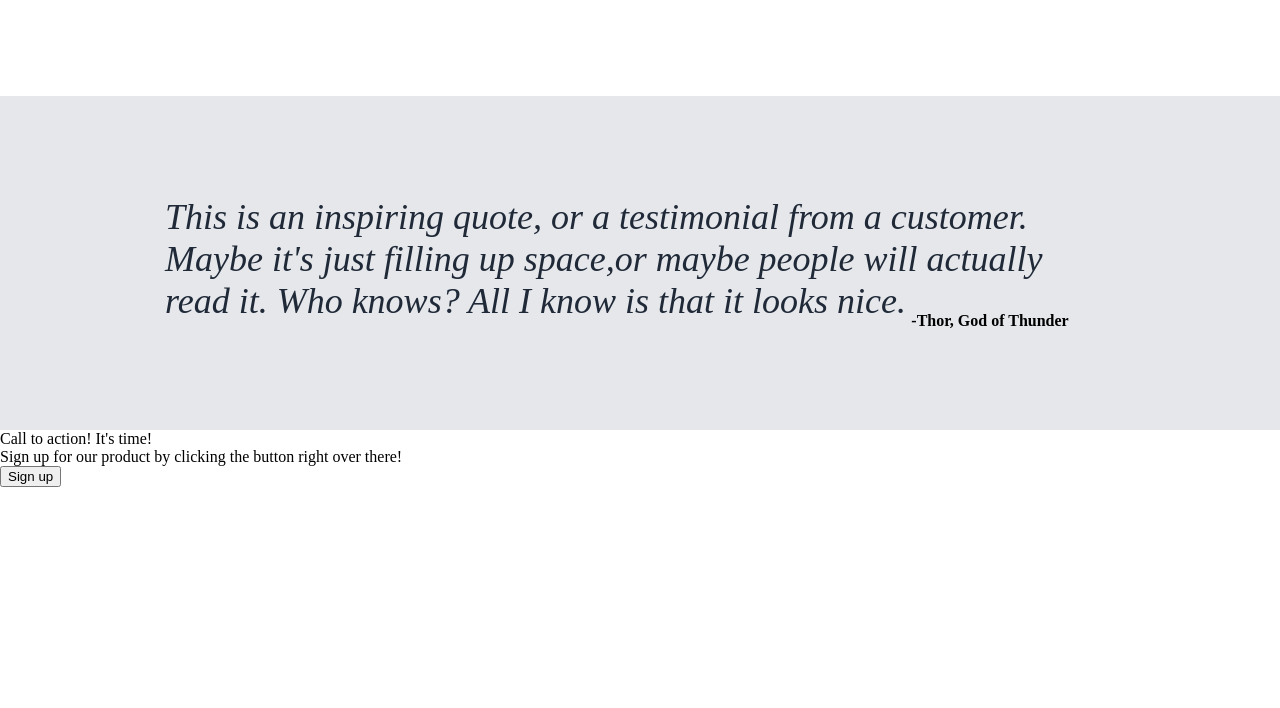
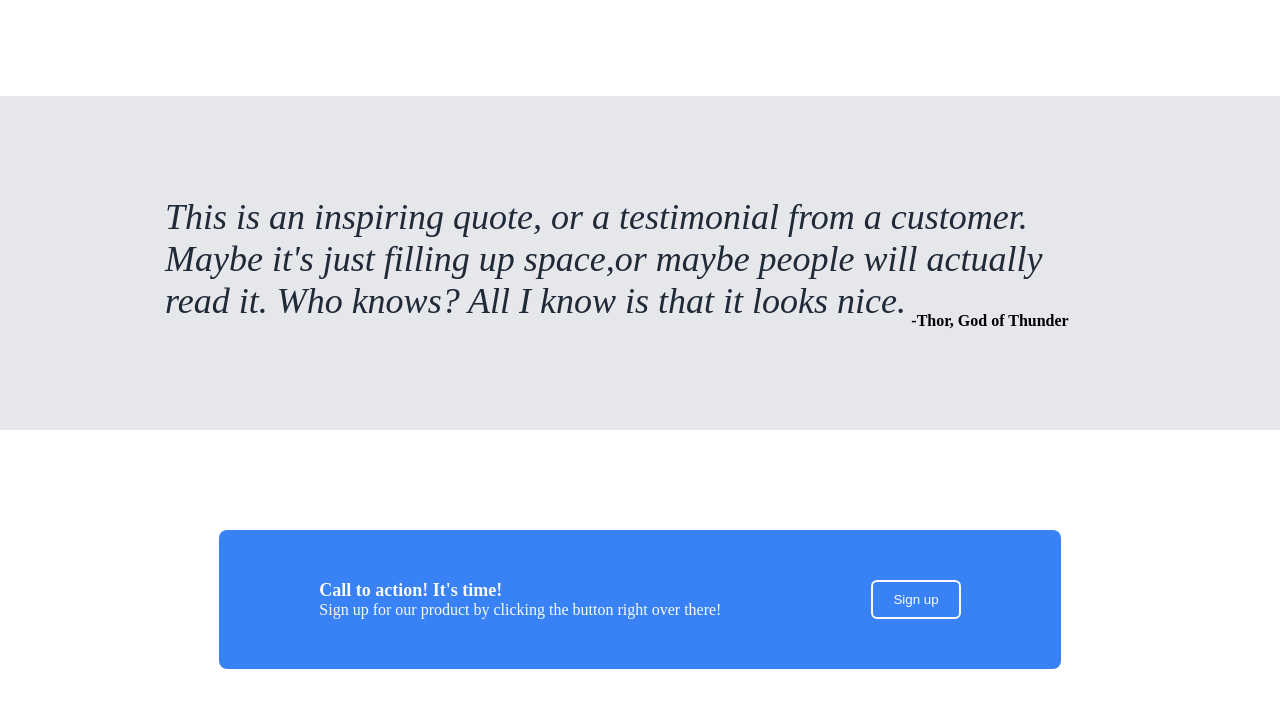
Before and after one commit to Harman-Bassi/landing-page, a plain HTML site: page index.html in a window 1280 px wide. Shown: the part 816-1524 px from the top of the page. Drawn offline with Linux system fonts and the light colour scheme.

Commit message:
Style fourth section

```diff
--- a/style.css
+++ b/style.css
@@ -145,3 +145,41 @@ ul, .small-text{
     font-weight: bold;
     margin-left: 700px;
 }
+
+.fourth{
+    display: flex;
+    padding: 100px 0;
+    justify-content: center;
+    align-items: center;
+}
+
+.call-box{
+    background-color: #3882F6;
+    padding: 50px 100px;
+    border-radius: 8px;
+    display: flex;
+    justify-content: space-between;
+    gap:150px;
+}
+
+.call-title{
+    color: #F9FAF8;
+    font-size: 18px;
+    font-weight: bold;
+}
+
+.call-text{
+    color: #F9FAF8;
+
+
+}
+
+.call-button{
+    background-color: #3882F6;
+    color: #F9FAF8;
+    padding: 5px 20px;
+    border-style: solid;
+    border-color: #F9FAF8;
+    border-radius: 6px;
+    border-width: 2px;
+}
```
